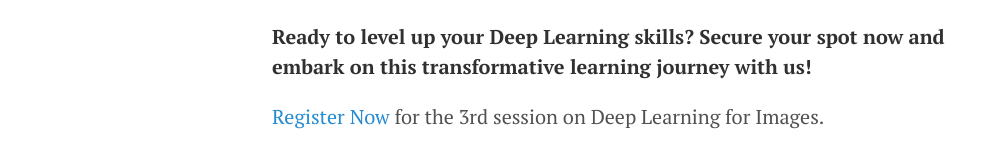
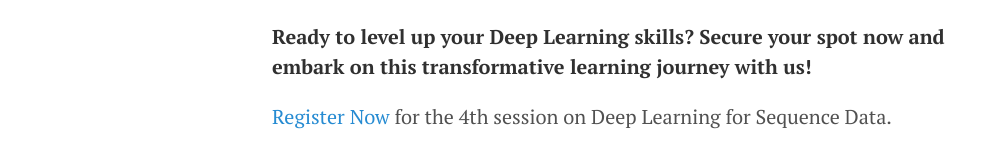
Before and after one commit to m-yuhas/deep-learning-2024, a Jekyll site: the page built from index.html, in a window 1280 px wide. Shown: the part 1780-1929 px from the top of the page, without its empty margins (8-1014 px from the left). Built offline with Jekyll 4.4.1, drawn with Linux system fonts in a browser that asks for light colours; the list of posts is cut into pages by our own code.

Commit message:
Updated registration link

```diff
--- a/index.html
+++ b/index.html
@@ -31,7 +31,7 @@ title: Home
 
 <p><strong>Ready to level up your Deep Learning skills? Secure your spot now and embark on this transformative learning journey with us!</strong></p>
 
-<p><a href="https://wis.ntu.edu.sg/pls/webexe88/REGISTER_NTU.REGISTER?EVENT_ID=OA23100222043974">Register Now</a> for the 3rd session on Deep Learning for Images.</p>
+<p><a href="https://wis.ntu.edu.sg/pls/webexe88/REGISTER_NTU.REGISTER?EVENT_ID=OA23100222074811">Register Now</a> for the 4th session on Deep Learning for Sequence Data.</p>
 
 
 <!--<div class="posts">-->
```
